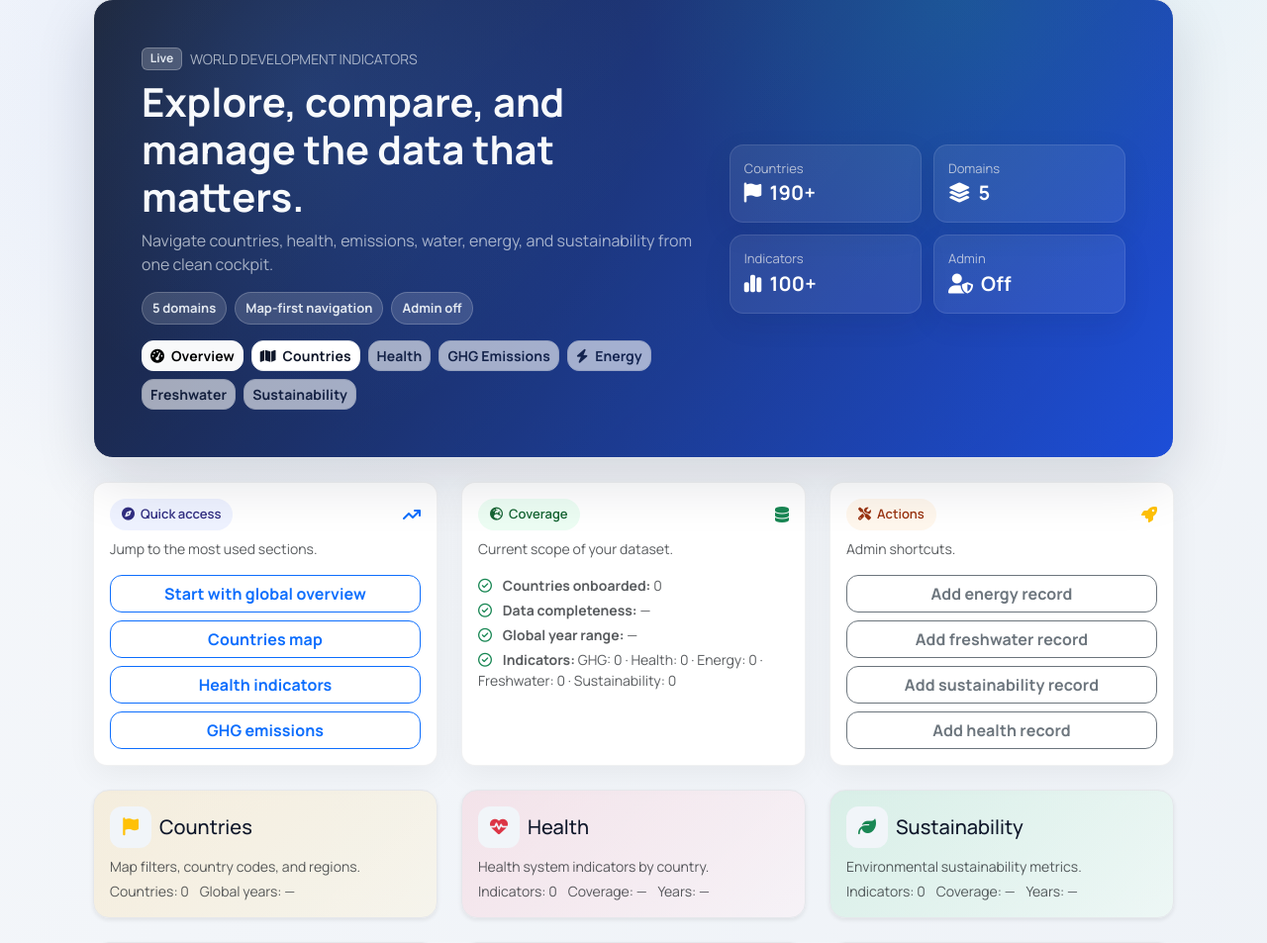
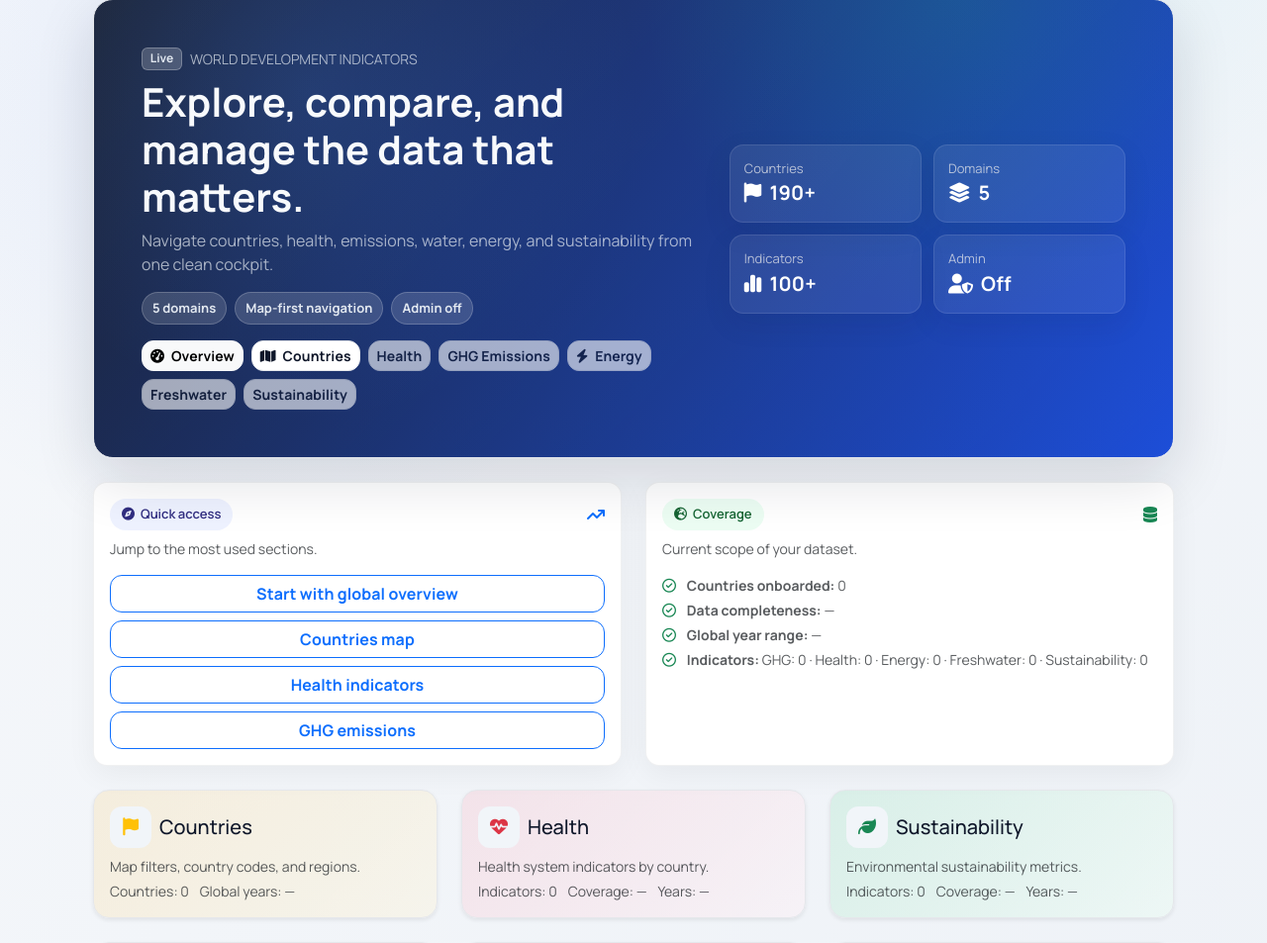
Before and after one commit to s4l1hs/Database-Management-System, a Flask app: page /dashboard in a window 1280 px wide. Shown: the part 177-1130 px from the top of the page at 99% size. Run offline with Flask 3, Linux system fonts and the light colour scheme; data that the repository does not hold is empty.

Commit message:
Dashboard UI update

```diff
--- a/frontend/css/templates/dashboard.html
+++ b/frontend/css/templates/dashboard.html
@@ -135,7 +135,7 @@
   </div>
 
   <div class="row g-4 mb-4">
-    <div class="col-lg-4">
+    <div class="col-lg-6">
       <div class="mini-card h-100">
         <div class="d-flex justify-content-between align-items-center mb-2">
           <span class="pill"><i class="fa-solid fa-compass"></i> Quick access</span>
@@ -176,7 +176,7 @@
         </div>
       </div>
     </div>
-    <div class="col-lg-4">
+    <div class="col-lg-6">
       <div class="mini-card h-100">
         <div class="d-flex justify-content-between align-items-center mb-2">
           <span class="pill" style="background:#ecfdf3; color:#166534;"><i class="fa-solid fa-earth-europe"></i> Coverage</span>
@@ -217,21 +217,6 @@
             <span class="text-nowrap">Sustainability: {{ coverage.indicators.sustainability or 0 }}</span>
           </li>
         </ul>
-      </div>
-    </div>
-    <div class="col-lg-4">
-      <div class="mini-card h-100">
-        <div class="d-flex justify-content-between align-items-center mb-2">
-          <span class="pill" style="background:#fff7ed; color:#9a3412;"><i class="fa-solid fa-screwdriver-wrench"></i> Actions</span>
-          <i class="fa-solid fa-rocket text-warning"></i>
-        </div>
-        <p class="text-muted small mb-3">Admin shortcuts.</p>
-        <div class="d-grid gap-2">
-          <a class="btn btn-outline-secondary" href="{{ url_for('energy.add_energy') }}">Add energy record</a>
-          <a class="btn btn-outline-secondary" href="{{ url_for('freshwater.add_freshwater') }}">Add freshwater record</a>
-          <a class="btn btn-outline-secondary" href="{{ url_for('sustainability.add_sustainability') }}">Add sustainability record</a>
-          <a class="btn btn-outline-secondary" href="{{ url_for('sustainability.add_sustainability') }}">Add health record</a>
-        </div>
       </div>
     </div>
   </div>
```
